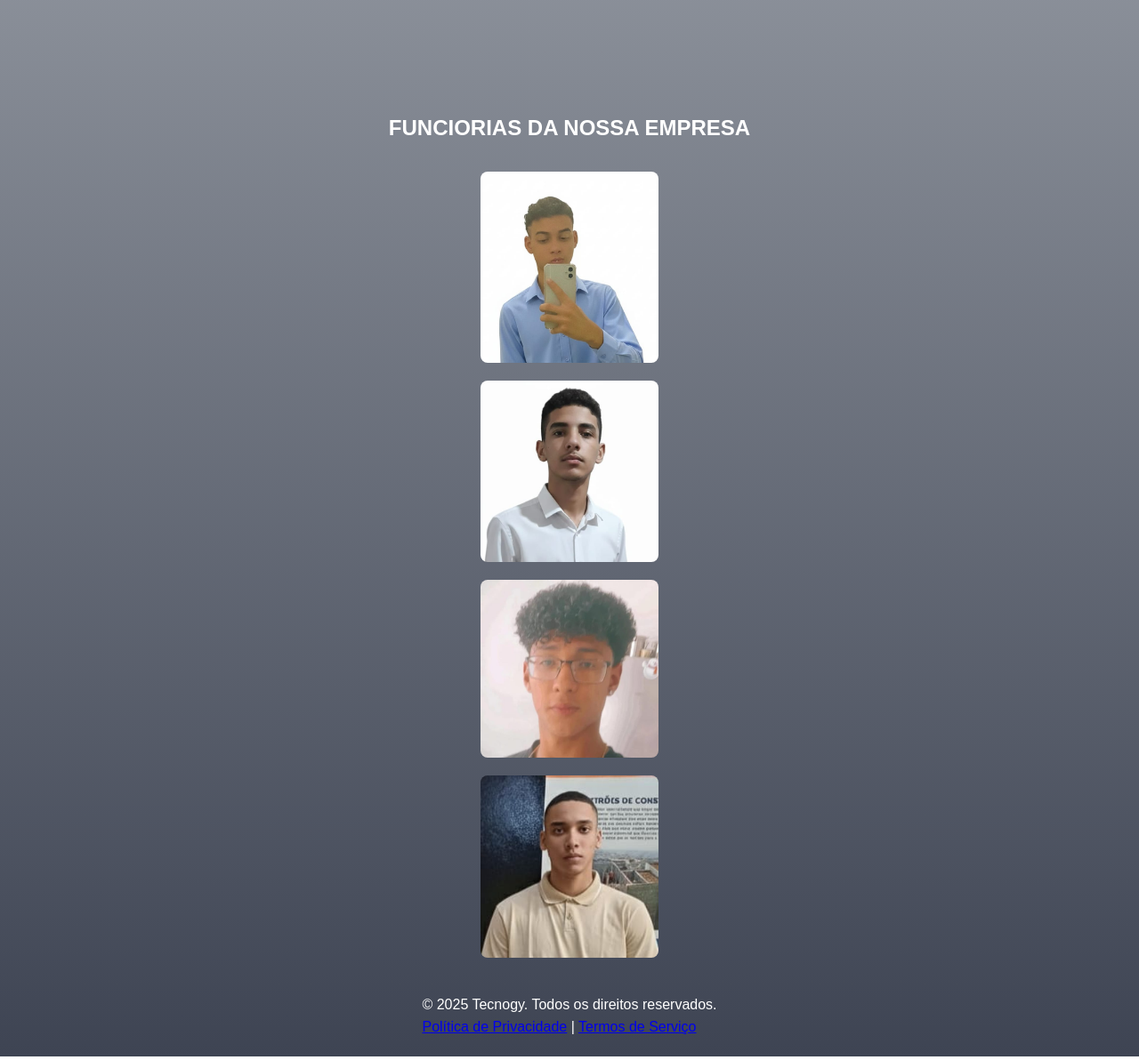
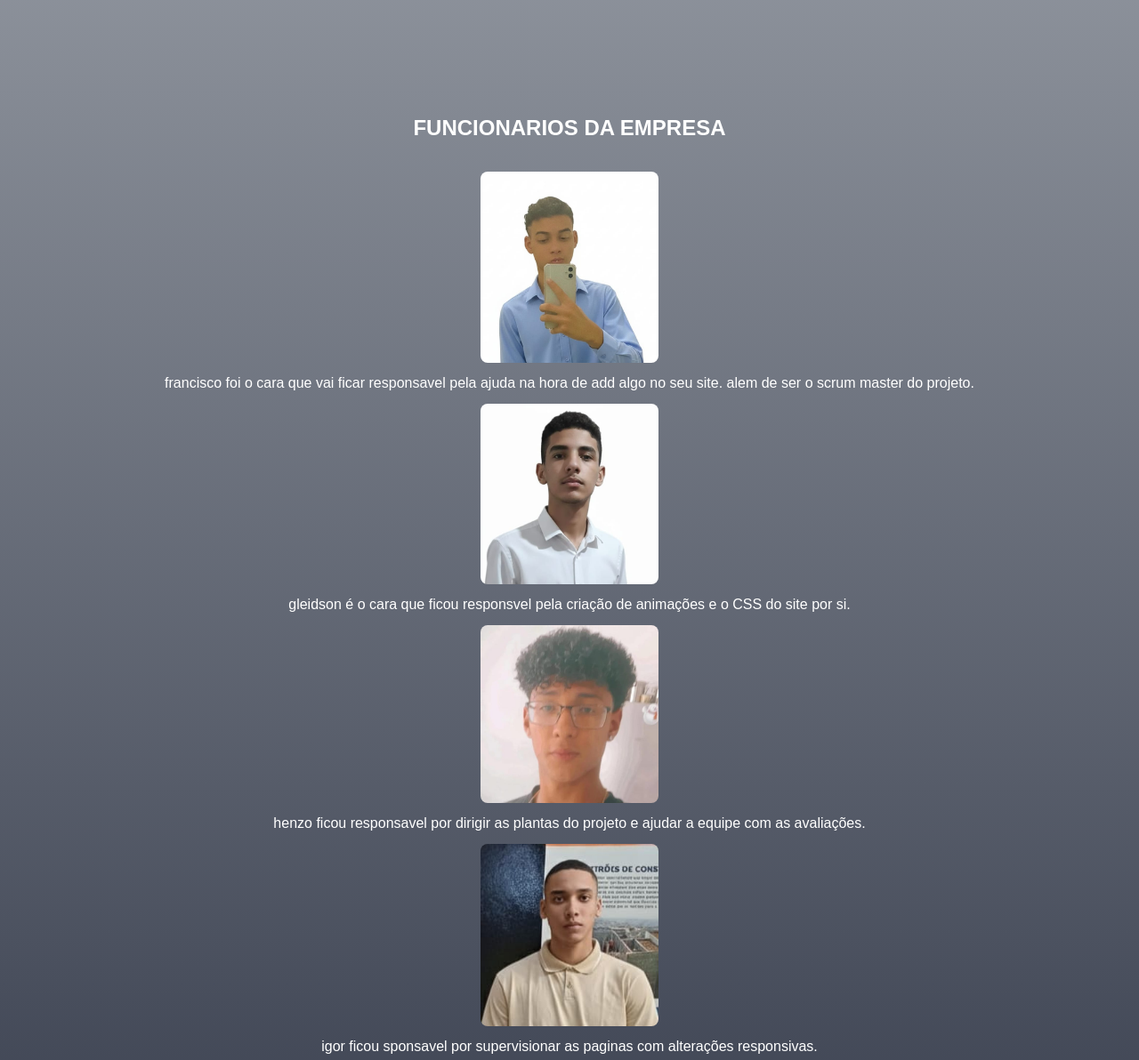
Before and after one commit to Igor0liveir4/Tecnogy, a plain HTML site: page front-end/sobre.html in a window 1280 px wide. Shown: the part 340-1532 px from the top of the page at 89% size. Drawn offline with Linux system fonts and the light colour scheme.

Commit message:
add descrições inicial de cada funcionario test

```diff
--- a/front-end/sobre.html
+++ b/front-end/sobre.html
@@ -37,11 +37,17 @@
     </header>
 
     <main class="main-sobre">
-    <h2> Funciorias da nossa empresa</h2>
+    <h2> FUNCIONARIOS DA EMPRESA </h2>
     <img src="img/francisco.jfif" alt="francisco">
+    <P>francisco foi o cara que vai ficar responsavel pela ajuda na hora de add algo no seu site.
+        alem de ser o scrum master do projeto.
+    </P>
     <img src="img/gleidson.jfif" alt="gleidson">
+    <p> gleidson é o cara que ficou responsvel pela criação de animações e o CSS do site por si.</p>
     <img src="img/henzo.jfif" alt="henzo">
+    <p>henzo ficou responsavel por dirigir as plantas do projeto e ajudar a equipe com as avaliações. </p>
     <img src="img/igor.jfif" alt="igor">
+    <p>igor ficou sponsavel por supervisionar as paginas com alterações responsivas.</p>
     </main>
 
     <footer>
```
